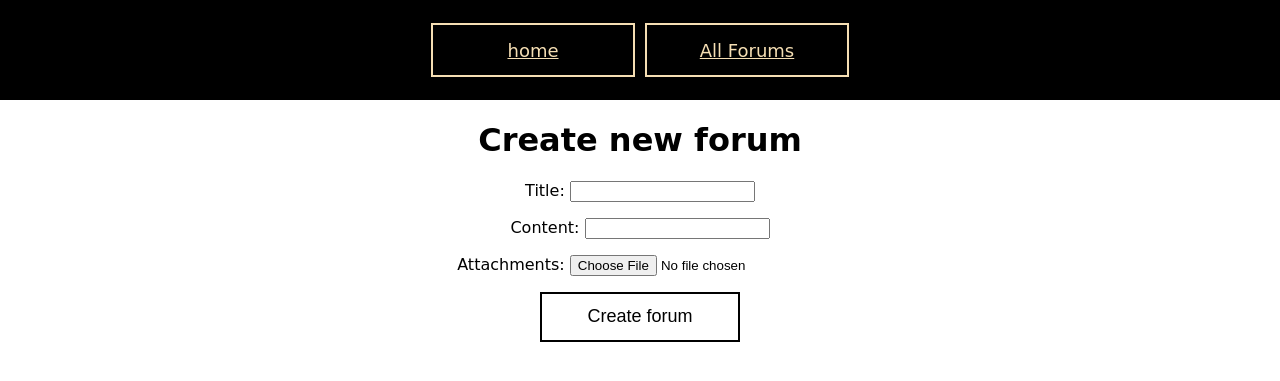
After one commit to yousifj129/forums-for-all, a Django app: page /forums/forum-create in a window 1280 px wide. The commit adds this page. Shown: the top 381 px of the page. Run offline with Django 5.2, Linux system fonts and the light colour scheme.

Commit message:
got more errors

```diff
--- a/forums_for_all/settings.py
+++ b/forums_for_all/settings.py
@@ -125,3 +125,6 @@ DEFAULT_AUTO_FIELD = 'django.db.models.BigAutoField'
 LOGIN_URL = "login"
 LOGIN_REDIRECT_URL = ""       # after successful login
 LOGOUT_REDIRECT_URL = "login"     # after logout
+
+MEDIA_URL = "/attachments/"
+MEDIA_ROOT = BASE_DIR / "attachments"
--- a/forums_for_all/urls.py
+++ b/forums_for_all/urls.py
@@ -1,10 +1,12 @@
 from django.contrib import admin
 from django.urls import path,include
 
-
+from django.conf.urls.static import static
+from django.conf import settings
 urlpatterns = [
     path('admin/', admin.site.urls),
     path('', include('main_app.urls')),
     path("auth/", include("django.contrib.auth.urls")),  # <-- THIS: all auth views
 
 ]
+urlpatterns += static(settings.MEDIA_URL, document_root=settings.MEDIA_ROOT)
--- a/main_app/forms.py
+++ b/main_app/forms.py
@@ -1,8 +1,16 @@
 from django import forms
 from django.contrib.auth.forms import UserCreationForm
-from .models import User
+from django.db import models
+
+from .models import User, Forum,Attachment
 class UserSignUpForm(UserCreationForm):
     icon = forms.ImageField()
     class Meta:
         model = User
         fields = ["username", "password1", "password2", "icon"]
+
+class ForumForm(forms.ModelForm):
+    attachments = forms.ImageField()
+    class Meta:
+        model = Forum
+        fields = ["title", "content", "attachments"]
--- a/main_app/models.py
+++ b/main_app/models.py
@@ -13,11 +13,11 @@ class User(AbstractUser):
     role = models.CharField(
         max_length=20,
         choices=Role.choices,
-        # default=Role.CUSTOMER,
+        default=Role.USER,
         null=True
     )
 
-    icon = models.ImageField('Icon', upload_to='attachments/', default="attachments/6522516.png")
+    icon = models.ImageField('Icon', upload_to='images/', default="6522516.png")
 
 
 
@@ -25,13 +25,15 @@ class Forum(models.Model):
     creator = models.ForeignKey(User, on_delete=models.CASCADE, related_name='forums')
     title = models.CharField(max_length=200)
     content = models.CharField(max_length=10000)
+    created = models.DateTimeField(auto_now_add=True)
+
 # https://stackoverflow.com/questions/74706092/django-imagefield-with-multiple-images
 class Attachment(models.Model):
     class AttachmentType(models.TextChoices):
         PHOTO = "photo", "Photo"
         VIDEO = "video", "Video"
 
-    file = models.ImageField('Attachment', upload_to='attachments/')
+    file = models.ImageField('Attachment', upload_to='images/')
     file_type = models.CharField('File type', choices=AttachmentType.choices, max_length=10)
 
     forum = models.ForeignKey(Forum, on_delete=models.CASCADE, related_name="attachments")
--- /dev/null
+++ b/main_app/static/main.css
@@ -0,0 +1,66 @@
+body{
+    font-family: cursive;
+    margin: 0;
+    padding: 0;
+    text-align: center;
+}
+
+nav{
+    display: flex;
+    justify-content: center;
+    align-items: center;
+    width: 100%;
+    height: 100px;
+    background-color: black;
+    gap: 10px;
+
+}
+nav a{
+    display: flex;
+    font-size: large;
+    color: wheat;
+    border: 2px wheat solid;
+    width: 200px;
+    height: 50px;
+    text-align: justify;
+    align-items: center;
+    justify-content: center;
+
+}
+ol{
+    display: flex;
+    flex-direction: column;
+    align-items: center;
+    justify-content: center;
+    text-align: left;
+    border: 2px white solid;
+}
+li{
+    width: 100px;
+
+}
+nav form button, nav form input[type=submit]{
+    font-size: large;
+    color: wheat;
+    border: 2px wheat solid;
+    width: 200px;
+    height: 50px;
+    text-align: center;
+    background-color: transparent;
+}
+
+form button, form input[type=submit]{
+    font-size: large;
+    color: rgb(0, 0, 0);
+    border: 2px rgb(0, 0, 0) solid;
+    width: 200px;
+    height: 50px;
+    text-align: center;
+    background-color: transparent;
+}
+
+
+img {
+    overflow-clip-margin: content-box;
+    overflow: clip;
+}
--- a/main_app/templates/base.html
+++ b/main_app/templates/base.html
@@ -1,10 +1,20 @@
+{% load static %}
 <!DOCTYPE html>
 <html lang="en">
   <head>
     <meta charset="UTF-8" />
     <meta name="viewport" content="width=device-width, initial-scale=1.0" />
     <title>Forums For All</title>
+    <link rel="stylesheet" href="{% static 'main.css'%}" />
+    {% block head %}
+
+    {% endblock head %}
   </head>
+  <nav>
+    <a href="{% url 'homepage' %}">home</a>
+    <a href="{% url 'forums-list' %}">All Forums</a>
+
+  </nav>
   <body>
     {% block content %}
 
--- /dev/null
+++ b/main_app/templates/forums/forum-details.html
@@ -0,0 +1,6 @@
+{% extends "base.html" %}
+
+{% block content %}
+<h1>Forum!</h1>
+{{forum.id}}
+{% endblock content %}
--- /dev/null
+++ b/main_app/templates/forums/forums-form.html
@@ -0,0 +1,14 @@
+{% extends "base.html" %}
+{% load static %}
+{% block head %}
+{% endblock head %}
+{% block content %}
+    <h1>Create new forum</h1>
+
+    <form method='post' enctype='multipart/form-data'>
+        {% csrf_token %}
+        {{form.as_p}}
+
+        <button>Create forum</button>
+    </form>
+{% endblock content %}
--- a/main_app/urls.py
+++ b/main_app/urls.py
@@ -2,6 +2,11 @@ from django.urls import path
 from . import views
 
 urlpatterns = [
-   path("", views.HomePageView.as_view() , name="homepage"),
-   path("auth/signup/", views.SignUpView.as_view() , name="signup"),
+    path("", views.HomePageView.as_view() , name="homepage"),
+    path("auth/signup/", views.SignUpView.as_view() , name="signup"),
+    path("forums/forums-list", views.ForumListView.as_view(), name="forums-list"),
+    path("forums/forum-create", views.ForumCreateView.as_view(), name="forum-create"),
+
+    path("forums/forum-details/<int:pk>", views.ForumDetailView.as_view(), name="forum-details"),
+
 ]
--- a/main_app/views.py
+++ b/main_app/views.py
@@ -1,9 +1,10 @@
 from django.shortcuts import render
 
 # Create your views here.
-from django.urls import reverse_lazy
-from django.views.generic import FormView, TemplateView, CreateView
-from .forms import UserSignUpForm
+from django.urls import reverse_lazy, reverse
+from django.views.generic import FormView, TemplateView, CreateView, ListView,DetailView, UpdateView
+from .forms import UserSignUpForm, ForumForm
+from .models import *
 class SignUpView(CreateView):
     template_name = "registration/signup.html"
     form_class = UserSignUpForm
@@ -14,3 +15,36 @@ class SignUpView(CreateView):
 
 class HomePageView(TemplateView):
     template_name = "homepage.html"
+
+class ForumListView(ListView):
+    model = Forum
+    template_name = "forums/forums-list.html"
+    context_object_name = "forums"
+
+
+
+
+class ForumDetailView(DetailView):
+    model = Forum
+    template_name = "forums/forum-details.html"
+    context_object_name = "forum"
+
+
+class ForumCreateView(CreateView):
+    model = Forum
+    template_name = "forums/forums-form.html"
+    form_class = ForumForm
+
+    # def get_form_kwargs(self):
+    #     self.fields["creator"] = self.request.user.id
+
+    #     return super().get_form_kwargs()
+
+
+    def get_success_url(self):
+        return reverse("forum-details", kwargs={"pk": self.object.pk})
+    def form_valid(self, form):
+
+        form.instance.creator = self.request.user.id
+        print(form)
+        return super().form_valid(form)
```
Also changed, not shown: main_app/static/forum-list.css (added, +30 -0 lines), main_app/templates/forums/forums-list.html (added, +18 -0 lines), main_app/templates/registration/login.html (+6 -6 lines), main_app/templates/registration/signup.html (+7 -12 lines), attachments/logozoom.png (deleted), main_app/migrations/0004_alter_user_role.py (added), main_app/migrations/0005_alter_user_icon.py (added), main_app/migrations/0006_forum_created_alter_attachment_file.py (added).
